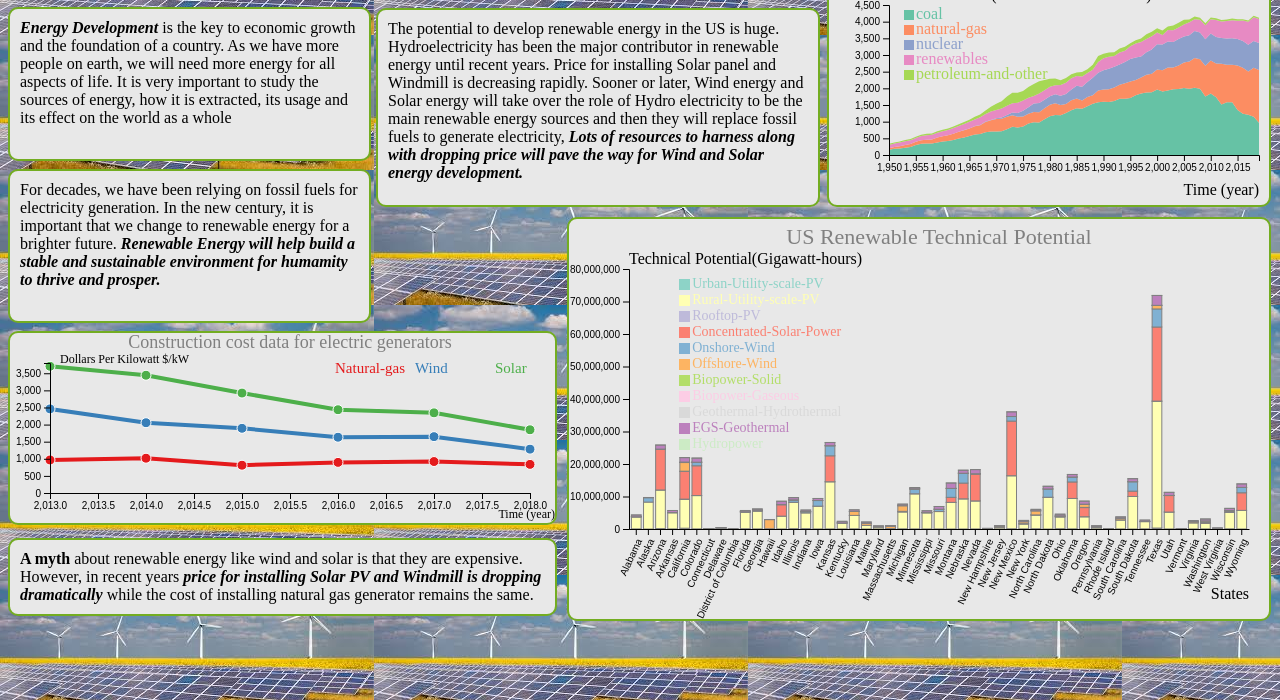
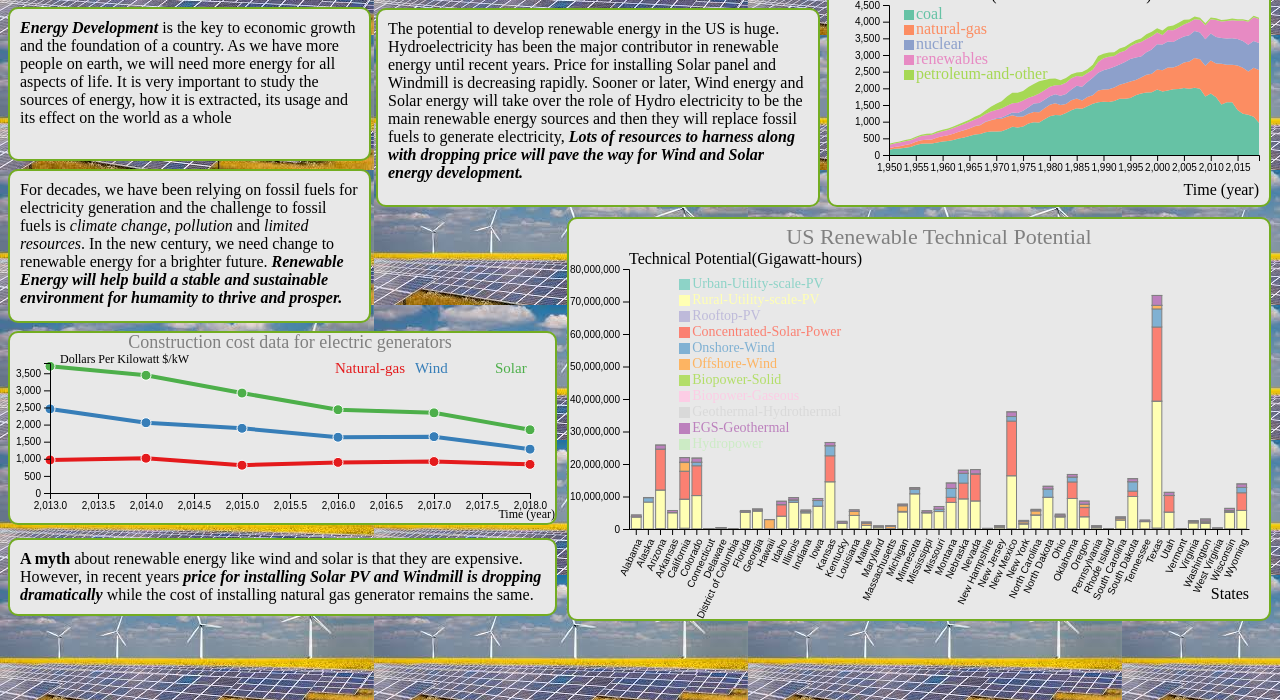
Before and after one commit to minhvu178/CSC-160-Final, a plain HTML site: page action-call.html in a window 1280 px wide. Shown: the part 100-800 px from the top of the page. Drawn offline with nearby package versions, Linux system fonts and the light colour scheme.

Commit message:
Brush call to action

```diff
--- a/action-call.html
+++ b/action-call.html
@@ -30,7 +30,7 @@
 
             <div class="intro" style="height: 150; float: left; margin-right: 50; margin-top: 8">
                 <p style="margin: 10">
-                    For decades, we have been relying on fossil fuels for electricity generation. In the new century, it is important that we change to renewable energy for a brighter future. <i><b>Renewable Energy will help build a stable and sustainable environment for humamity to thrive and prosper.</b></i>
+                    For decades, we have been relying on fossil fuels for electricity generation and the challenge to fossil fuels is <i>climate change</i>, <i>pollution</i> and <i>limited resources</i>. In the new century, we need change to renewable energy for a brighter future. <i><b>Renewable Energy will help build a stable and sustainable environment for humamity to thrive and prosper.</b></i>
                 </p>
             </div>
 
```
